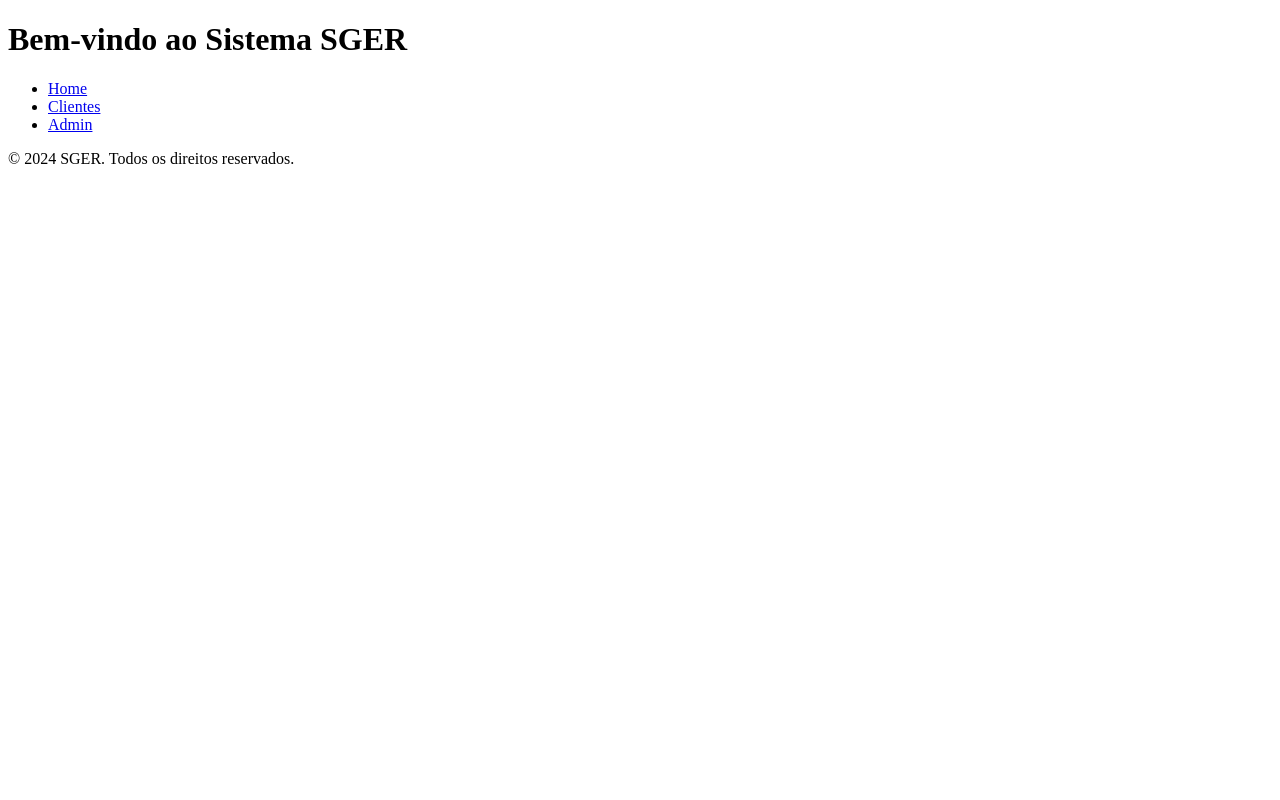
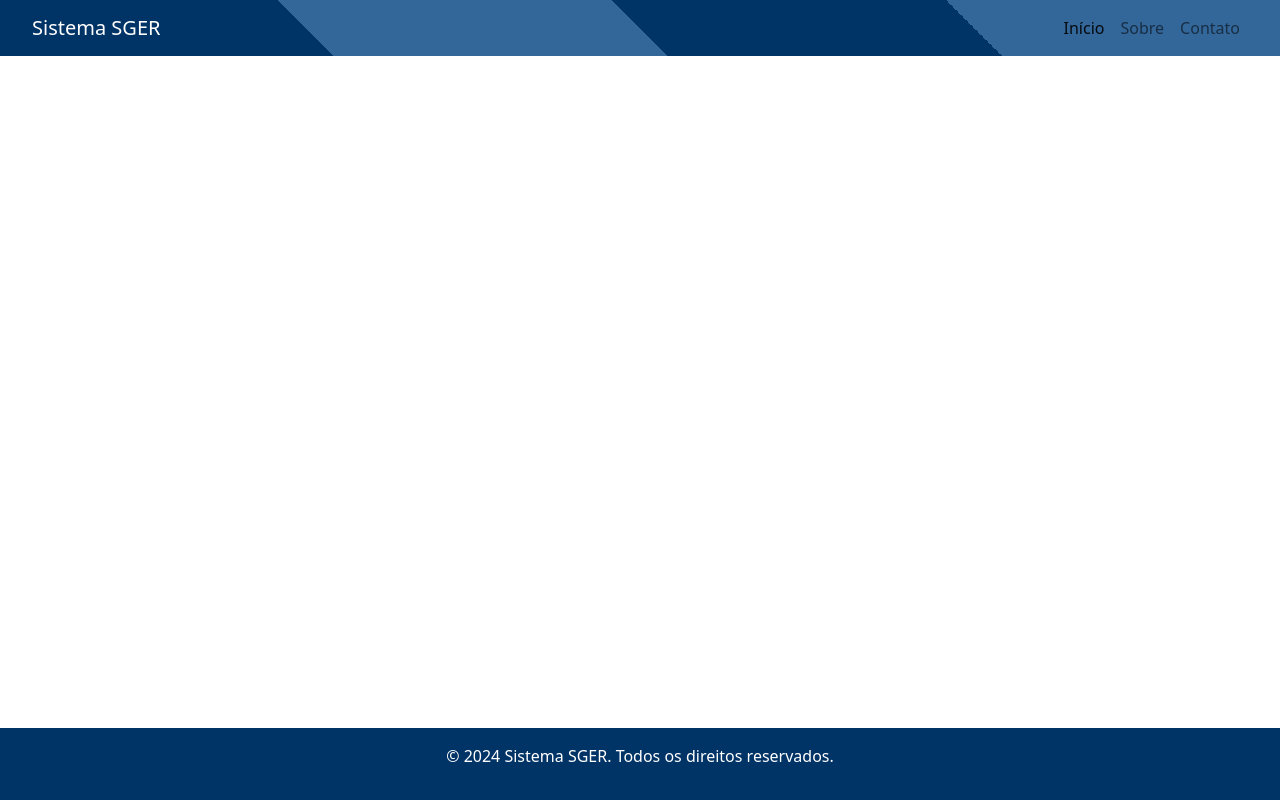
Before and after one commit to K7lu/grupo9-CDI-20242-tg2, a Django app: template sger/templates/base.html in a window 1280 px wide. Run offline with Django 3.2, Linux system fonts and the light colour scheme; the template is opened without the code that fills it, so the values that code supplies are empty.

Commit message:
This commit improve the base template and add a button to go to employees_regsitration.

```diff
--- a/sger/employees/urls.py
+++ b/sger/employees/urls.py
@@ -0,0 +1,6 @@
+from django.urls import path
+from . import views
+
+urlpatterns = [
+    path('employee_registration/', views.employee_registration, name='employee_registration'),
+]
--- a/sger/sger/urls.py
+++ b/sger/sger/urls.py
@@ -2,9 +2,12 @@
 from django.contrib import admin
 from django.urls import path, include
 from clients import views
+from employees import views
 
 urlpatterns = [
     path('admin/', admin.site.urls),
     path('', views.home, name='home'),
     path('clients/', include('clients.urls')),
+    path('employee_registration/', views.employee_registration, name='employee_registration'),
+
 ]
--- /dev/null
+++ b/sger/static/css/styles.css
@@ -0,0 +1,38 @@
+/* static/css/styles.css */
+
+/* Ensuring the footer stays at the bottom of the page */
+html, body {
+    height: 100%;
+    margin: 0;
+    display: flex;
+    flex-direction: column;
+}
+
+main {
+    flex: 1;
+}
+
+footer {
+    background-color: #003366;
+    color: white;
+    padding: 1rem;
+    text-align: center;
+    width: 100%;
+}
+
+.navbar {
+    background: linear-gradient(45deg, #003366, #003366 25%, #336699 25%, #336699 50%, #003366 50%, #003366 75%, #336699 75%, #336699);
+}
+
+.navbar-brand {
+    color: white !important;
+}
+
+.navbar-light .navbar-toggler-icon {
+    background-color: white;
+}
+
+.container-fluid {
+    padding-left: 2rem;
+    padding-right: 2rem;
+}
--- a/sger/templates/base.html
+++ b/sger/templates/base.html
@@ -1,30 +1,69 @@
 <!DOCTYPE html>
 <html lang="pt-br">
 <head>
-    <meta charset="UTF-8">
-    <meta name="viewport" content="width=device-width, initial-scale=1.0">
-    <title>{% block title %}Página Inicial{% endblock %}</title>
+    {% load static %}
+    <!-- Required meta tags -->
+    <meta charset="utf-8">
+    <meta name="viewport" content="width=device-width, initial-scale=1">
+
+    <!-- Bootstrap CSS -->
+    <link href="https://cdn.jsdelivr.net/npm/bootstrap@5.0.2/dist/css/bootstrap.min.css" rel="stylesheet" integrity="sha384-EVSTQN3/azprG1Anm3QDgpJLIm9Nao0Yz1ztcQTwFspd3yD65VohhpuuCOmLASjC" crossorigin="anonymous">
+
+    <!-- Link para o seu CSS personalizado -->
+    <link rel="stylesheet" href="{% static 'css/styles.css' %}">
+
+    <!-- Font Awesome (Solid and Brands) -->
+    <link href="{% static 'fontawesomefree/css/fontawesome.css' %}" rel="stylesheet" type="text/css">
+    <link href="{% static 'fontawesomefree/css/brands.css' %}" rel="stylesheet" type="text/css">
+    <link href="{% static 'fontawesomefree/css/solid.css' %}" rel="stylesheet" type="text/css">
+
+    <!-- Favicon (Optional) -->
+    <link rel="icon" href="{% static 'images/favicon.ico' %}" type="image/x-icon">
+
+    <title>Sistema SGER</title>
 </head>
+
 <body>
-    <header>
-        <h1>Bem-vindo ao Sistema SGER</h1>
-        <nav>
-            <ul>
-                <li><a href="{% url 'home' %}">Home</a></li>
-                <li><a href="{% url 'clients' %}">Clientes</a></li>
-                <li><a href="{% url 'admin:index' %}">Admin</a></li>
-            </ul>
-        </nav>
-    </header>
+    <!-- Navbar -->
+    <nav class="navbar navbar-expand-lg navbar-light">
+        <div class="container-fluid">
+            <a class="navbar-brand" href="/">Sistema SGER</a>
+            <button class="navbar-toggler" type="button" data-bs-toggle="collapse" data-bs-target="#navbarNav" aria-controls="navbarNav">
+                <span class="navbar-toggler-icon"></span>
+            </button>
+            <div class="collapse navbar-collapse" id="navbarNav">
+                <ul class="navbar-nav ms-auto">
+                    <li class="nav-item">
+                        <a class="nav-link active" href="/">Início</a>
+                    </li>
+                    <li class="nav-item">
+                        <a class="nav-link" href="/about">Sobre</a>
+                    </li>
+                    <li class="nav-item">
+                        <a class="nav-link" href="/contact">Contato</a>
+                    </li>
+                </ul>
+            </div>
+        </div>
+    </nav>
 
+    <!-- Main Content -->
     <main>
         {% block content %}
         <!-- Conteúdo específico de cada página vai aqui -->
         {% endblock %}
     </main>
 
+    <!-- Footer -->
     <footer>
-        <p>&copy; 2024 SGER. Todos os direitos reservados.</p>
+        <p>&copy; 2024 Sistema SGER. Todos os direitos reservados.</p>
     </footer>
+
+    <!-- Bootstrap JS and Popper.js -->
+    <script src="https://cdn.jsdelivr.net/npm/@popperjs/core@2.9.2/dist/umd/popper.min.js" integrity="sha384-IQsoLXl5PILFhosVNubq5LC7Qb9DXgDA9i+tQ8Zj3iwWAwPtgFTxbJ8NT4GN1R8p" crossorigin="anonymous"></script>
+    <script src="https://cdn.jsdelivr.net/npm/bootstrap@5.0.2/dist/js/bootstrap.min.js" integrity="sha384-cVKIPhGWiC2Al4u+LWgxfKTRIcfu0JTxR+EQDz/bgldoEyl4H0zUF0QKbrJ0EcQF" crossorigin="anonymous"></script>
+
+    <!-- Link para o seu JS personalizado -->
+    <script src="{% static 'js/scripts.js' %}"></script>
 </body>
 </html>
```
Also changed, not shown: sger/employees/views.py (+7 -0 lines), sger/sger/settings.py (+10 -1 lines), sger/templates/clients/home.html (+10 -0 lines), sger/static/js/styles.js (added).
